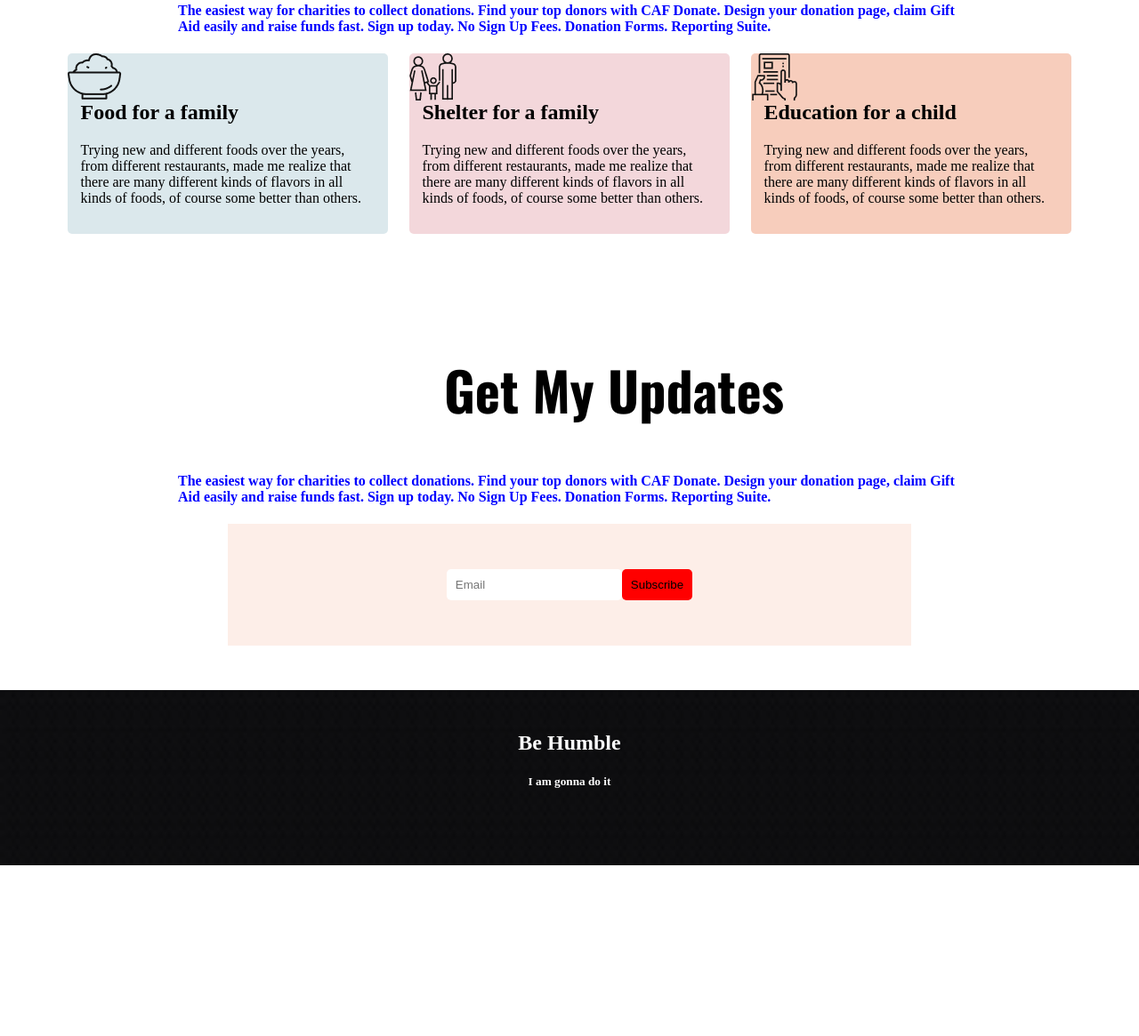
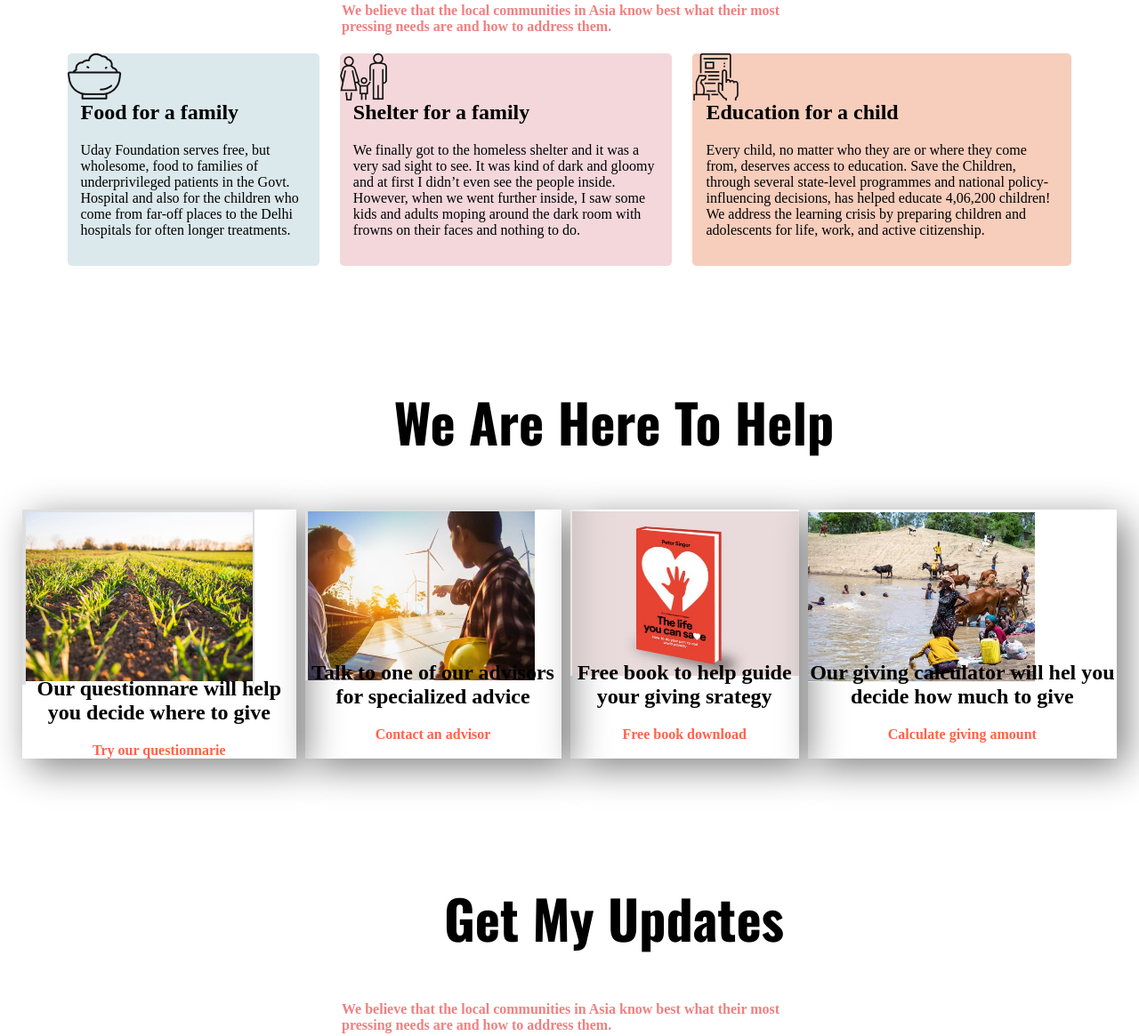
Before and after one commit to sadikaRimu/SadikaAssignment01, a plain HTML site: page index.html in a window 1280 px wide. Shown: the part 1232-2397 px from the top of the page at 89% size. Before the commit the page ends 2205 px from the top, so only its background shows below. Drawn offline with nearby package versions, Linux system fonts and the light colour scheme.

Commit message:
all part complete

```diff
--- a/index.html
+++ b/index.html
@@ -16,23 +16,20 @@
 <body>
     <section class="top-banner">
         <div class="top-text">
-            <h1> Let's Help Those Who Are More In Need</h1>
-            <h4>The easiest way for charities to collect donations. Find your top donors with CAF Donate. Design your
-                donation
-                page, claim Gift Aid easily and raise funds fast. Sign up today. No Sign Up Fees. Donation Forms.
-                Reporting
-                Suite.</h4>
+            <h1 class="top-banner-heading"> Let's Help Those Who Are More In Need</h1>
+            <h4>We believe that the local communities in Asia know best what their most pressing
+                needs are and how to
+                address them.</h4>
             <button class="donate-now-button" type="menu">Donate Now</button>
 
         </div>
 
     </section>
     <section class="donate-today">
-        <h1>Donate Today</h1>
-        <h4>The easiest way for charities to collect donations. Find your top donors with CAF Donate. Design your
-            donation
-            page, claim Gift Aid easily and raise funds fast. Sign up today. No Sign Up Fees. Donation Forms.
-            Reporting</h4>
+        <h1 class="section-heading">Donate Today</h1>
+        <h4>We believe that the local communities in Asia know best what their most pressing
+            needs are and how to
+            address them.</h4>
         <div class="donate-amount-container">
             <div class="donate-block">
                 <h2>100tk</h2>
@@ -57,43 +54,70 @@
         <button class="donate-now-button" type="menu">Donate Now</button>
     </section>
     <section class="our-donate-plan">
-        <h1>Our Donate Plan</h1>
-        <h4>The easiest way for charities to collect donations. Find your top donors with CAF Donate. Design your
-            donation
-            page, claim Gift Aid easily and raise funds fast. Sign up today. No Sign Up Fees. Donation Forms.
-            Reporting
-            Suite.</h4>
+        <h1 class="section-heading">Our Donate Plan</h1>
+        <h4>We believe that the local communities in Asia know best what their most pressing
+            needs are and how to
+            address them.</h4>
         <div class="donate-plan-container">
             <div class="donate-plan-box" id="food-family">
                 <br>
                 <h2>Food for a family</h2>
-                <p>Trying new and different foods over the years, from different restaurants, made me realize that there
-                    are many different kinds of flavors in all kinds of foods, of course some better than others.
+                <p>Uday Foundation serves free, but wholesome, food to families of underprivileged patients in the Govt.
+                    Hospital and also for the children who come from far-off places to the Delhi hospitals for often
+                    longer treatments.
                 </p>
             </div>
             <div class="donate-plan-box" id="shelter-family">
                 <br>
                 <h2>Shelter for a family</h2>
-                <p>Trying new and different foods over the years, from different restaurants, made me realize that there
-                    are many different kinds of flavors in all kinds of foods, of course some better than others.
+                <p>We finally got to the homeless shelter and it was a very sad sight to see. It was kind of dark and
+                    gloomy and at first I didn’t even see the people inside. However, when we went further inside, I saw
+                    some kids and adults moping around the dark room with frowns on their faces and nothing to do.
                 </p>
             </div>
             <div class="donate-plan-box" id="Education-for-child">
                 <br>
                 <h2>Education for a child</h2>
-                <p>Trying new and different foods over the years, from different restaurants, made me realize that there
-                    are many different kinds of flavors in all kinds of foods, of course some better than others.
+                <p>Every child, no matter who they are or where they come from, deserves access to education.
+
+                    Save the Children, through several state-level programmes and national policy-influencing decisions,
+                    has helped educate 4,06,200 children! We address the learning crisis by preparing children and
+                    adolescents for life, work, and active citizenship.
                 </p>
             </div>
         </div>
     </section>
+    <section class="to-help">
+        <h1 class="section-heading">We Are Here To Help</h1>
+        <div class="help-boxes">
+            <div class="questionnarie-img">
+                <div>
+                    <br>
+                </div>
+                <h2>Our questionnare will help you decide where to give</h2>
+                <a class="achor-tag" href=""><b>Try our questionnarie</b></a>
+            </div>
+
+            <div class="advisor-img">
+                <h2>Talk to one of our advisors for specialized advice</h2>
+                <a class="achor-tag" href=""><b>Contact an advisor</b></a>
+            </div>
+
+            <div class="book-download-img">
+                <h2>Free book to help guide your giving srategy</h2>
+                <a class="achor-tag" href=""><b>Free book download</b></a>
+            </div>
+            <div class="calculator-img">
+                <h2>Our giving calculator will hel you decide how much to give</h2>
+                <a class="achor-tag" href=""><b>Calculate giving amount</b></a>
+            </div>
+        </div>
+    </section>
     <section class="get-updates">
-        <h1>Get My Updates</h1>
-        <h4>The easiest way for charities to collect donations. Find your top donors with CAF Donate. Design your
-            donation
-            page, claim Gift Aid easily and raise funds fast. Sign up today. No Sign Up Fees. Donation Forms.
-            Reporting
-            Suite.</h4>
+        <h1 class="section-heading">Get My Updates</h1>
+        <h4>We believe that the local communities in Asia know best what their most pressing
+            needs are and how to
+            address them.</h4>
         <div class="email-subscribe">
             <input class="email-input" type="email" name="email" placeholder="Email"><button class="email-button"
                 type="submit">Subscribe</button>
--- a/style.css
+++ b/style.css
@@ -3,7 +3,17 @@ body {
     margin-top: -50px;
 }
 
-h1 {
+.top-banner-heading {
+    font-family: 'Oswald', sans-serif;
+    font-size: 60px;
+    padding-top: 80px;
+    padding-left: 100px;
+    padding-right: 100ps;
+    text-align: center;
+    color: white;
+}
+
+.section-heading {
     font-family: 'Oswald', sans-serif;
     font-size: 60px;
     padding-top: 80px;
@@ -13,13 +23,13 @@ h1 {
 }
 
 h4 {
-    padding-left: 200px;
-    padding-right: 200px;
-    color: blue;
+    padding-left: 30%;
+    padding-right: 30%;
+    color: lightcoral;
 }
 
 .top-banner {
-    background-image: url(images/donation1.jpg);
+    background-image: url(images/donation13.jpg);
     background-repeat: no-repeat;
     text-align: center;
     background-size: cover;
@@ -120,6 +130,57 @@ input {
     border-radius: 5px;
 }
 
+.help-boxes {
+    display: flex;
+    text-align: center;
+    margin: 20px;
+
+}
+
+.questionnarie-img {
+    background-image: url(images/questionaries.PNG);
+    background-repeat: no-repeat;
+    background-position-x: top;
+    box-shadow: 10px 10px 40px grey;
+    margin: 5px;
+    padding-top: 150px;
+}
+
+.advisor-img {
+    background-image: url(images/talkProfessor.PNG);
+    background-repeat: no-repeat;
+    background-position-x: top;
+    box-shadow: 10px 10px 40px grey;
+    margin: 5px;
+    padding-top: 150px;
+}
+
+.book-download-img {
+    background-image: url(images/downloadBook.PNG);
+    background-repeat: no-repeat;
+    background-position-x: top;
+    box-shadow: 10px 10px 40px grey;
+    margin: 5px;
+    padding-top: 150px;
+}
+
+.calculator-img {
+    background-image: url(images/CalculateAmount.PNG);
+    background-repeat: no-repeat;
+    background-position-x: top;
+    box-shadow: 10px 10px 40px grey;
+    margin: 5px;
+    padding-top: 150px;
+}
+
+
+
+.achor-tag {
+    text-decoration: none;
+    color: tomato;
+
+}
+
 .email-subscribe {
     text-align: center;
     background-color: rgb(253, 238, 232);
```
Also changed, not shown: images/CalculateAmount.PNG (added), images/downloadBook.PNG (added), images/questionaries.PNG (added), images/talkProfessor.PNG (added).
